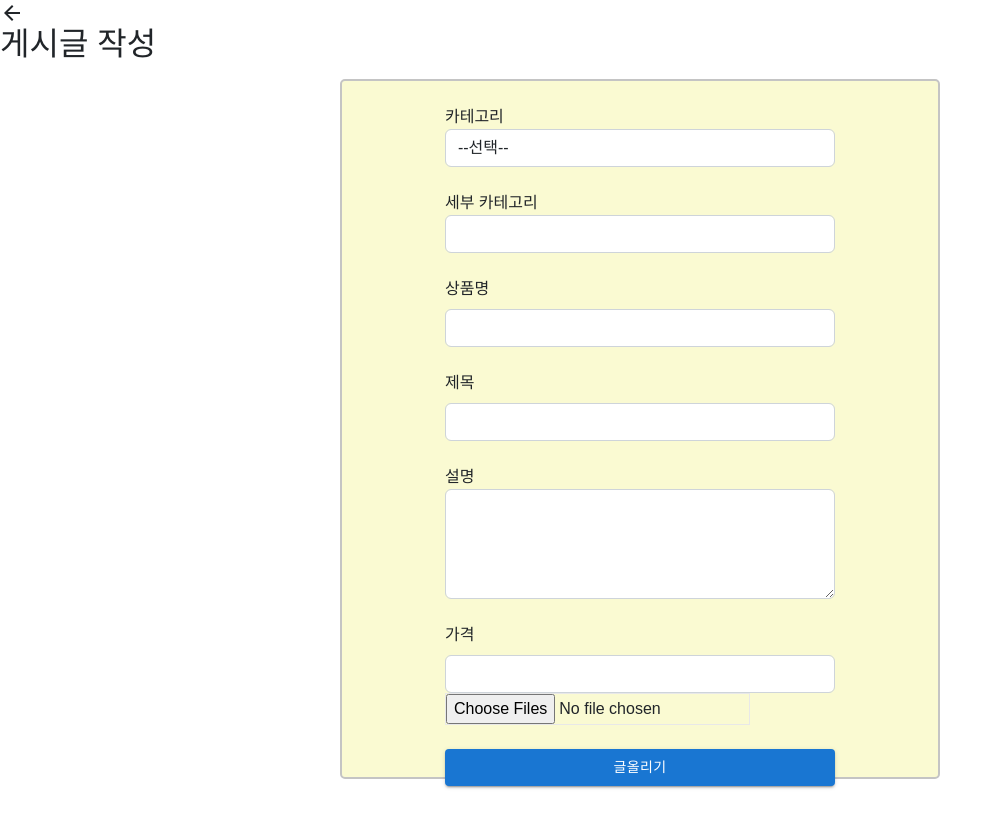
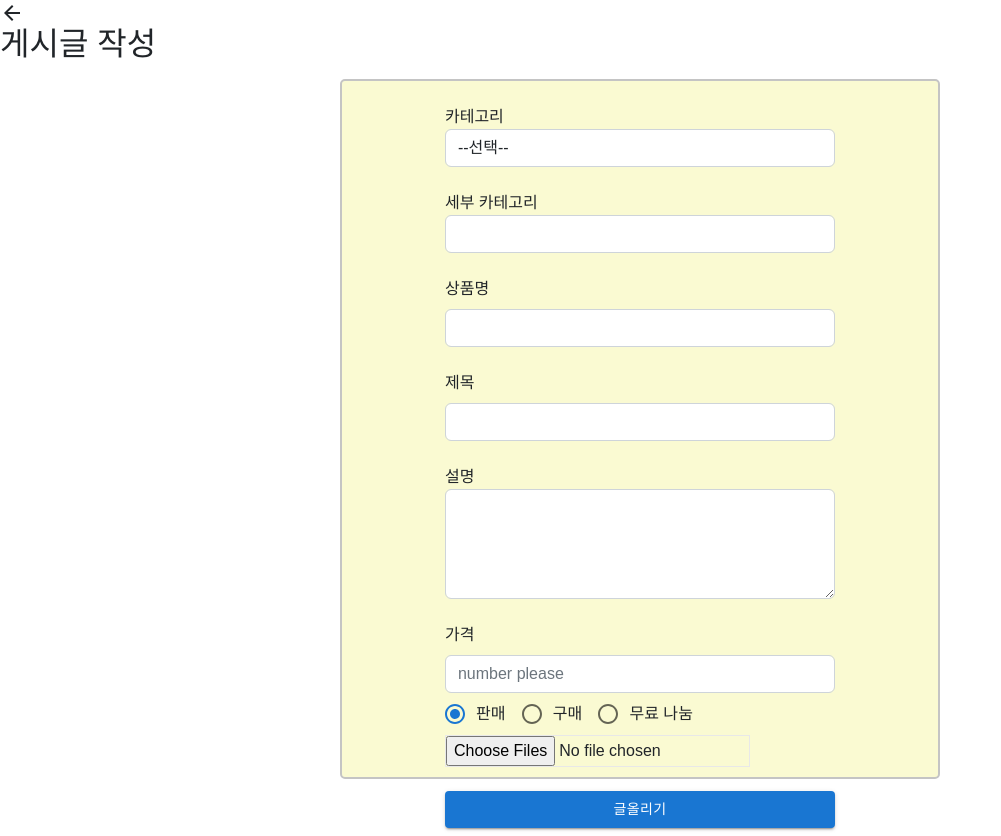
Before and after one commit to jabin1221/CapstoneFrontend, a React (Create React App) app: page /UploadPage in a window 1280 px wide. Shown: the whole page, without its empty margins (0-1001 px from the left). Before the commit the page ends 800 px from the top, so only its background shows below. Built offline with nearby package versions, Linux system fonts and the light colour scheme.

Commit message:
data validation

```diff
--- a/src/Routes/UploadPage.js
+++ b/src/Routes/UploadPage.js
@@ -36,6 +36,9 @@ import local_service from "../data/local_service";
 import roommate from "../data/roommate";
 import job from "../data/job";
 import talent from "../data/talent";
+import Radio from '@mui/material/Radio';
+import RadioGroup from '@mui/material/RadioGroup';
+import FormControlLabel from '@mui/material/FormControlLabel';
 
 
 
@@ -86,21 +89,40 @@ export default function UploadPage() {
           setDetailCategory(value);
         }
     };
+    const [purpose, setPurpose] = React.useState('sell');
+
+  const purposeChange = (event) => {
+        setPurpose(event.target.value);
+      };
+
 
 
 
     const UploadHandler = () => {
 
       const fd = new FormData();
+
+      if (imgFile!=null){
       Object.values(imgFile).forEach((file) => fd.append("file", file));
+      }
+      else{
+        fd.append("file", null)
+      }
        fd.append("memberid", nickname);
        fd.append("category", Category);
        fd.append("itemname", ItemName);
        fd.append("itemid", 1);
        fd.append("title", Title);
        fd.append("maintext", Main_text);
-       fd.append("itemprice", ItemPrice);
+       if (ItemPrice!=""){
+        fd.append("itemprice", ItemPrice);
+        }
+        else{
+          fd.append("itemprice", "0")
+        }
+
        fd.append("detailcategory", DetailCategory);
+       fd.append("purpose", purpose);
 
 
             axios.post('http://localhost:8080/api/load/Upload',fd ,{
@@ -115,7 +137,7 @@ export default function UploadPage() {
 
 
                         if(!responseData.result){
-                            alert("Upload Fail");
+                            alert(responseData.message);
                             return;
                         }
 
@@ -301,11 +323,24 @@ export default function UploadPage() {
                             type="input"
                             name="ItemPrice"
                             value={ItemPrice}
-                            placeholder=""
+                            placeholder="number please"
                             onChange={onChange}
 
                         />
                     </Form.Group>
+                    <RadioGroup
+            row
+            aria-labelledby="demo-radio-buttons-group-label"
+            defaultValue="female"
+            name="radio-buttons-group"
+            value={purpose}
+            onChange={purposeChange}
+            >
+
+    <FormControlLabel value="sell" control={<Radio />} label="판매" />
+    <FormControlLabel value="purchase" control={<Radio />} label="구매" />
+    <FormControlLabel value="donate" control={<Radio />} label="무료 나눔" />
+  </RadioGroup>
 
 
 
```
Also changed, not shown: 1 other file (tests, documents, lock files or other folders).
